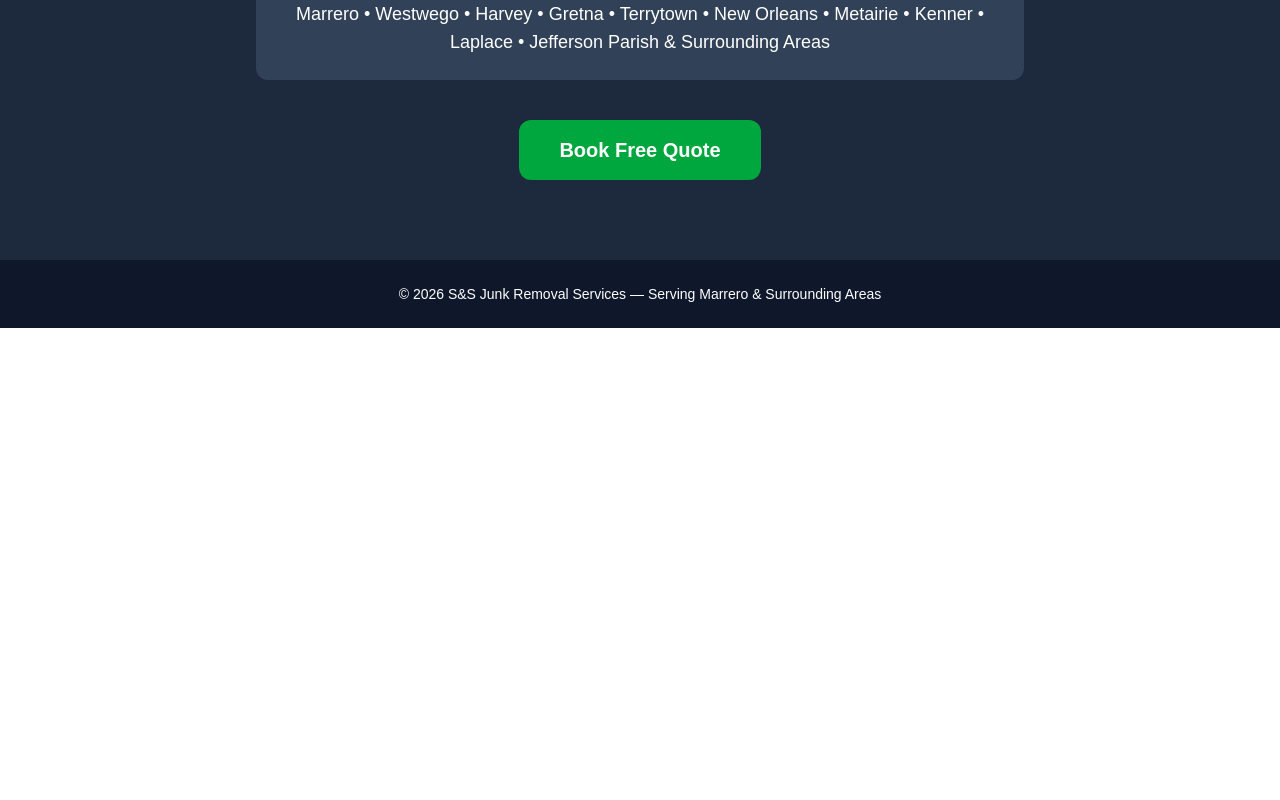
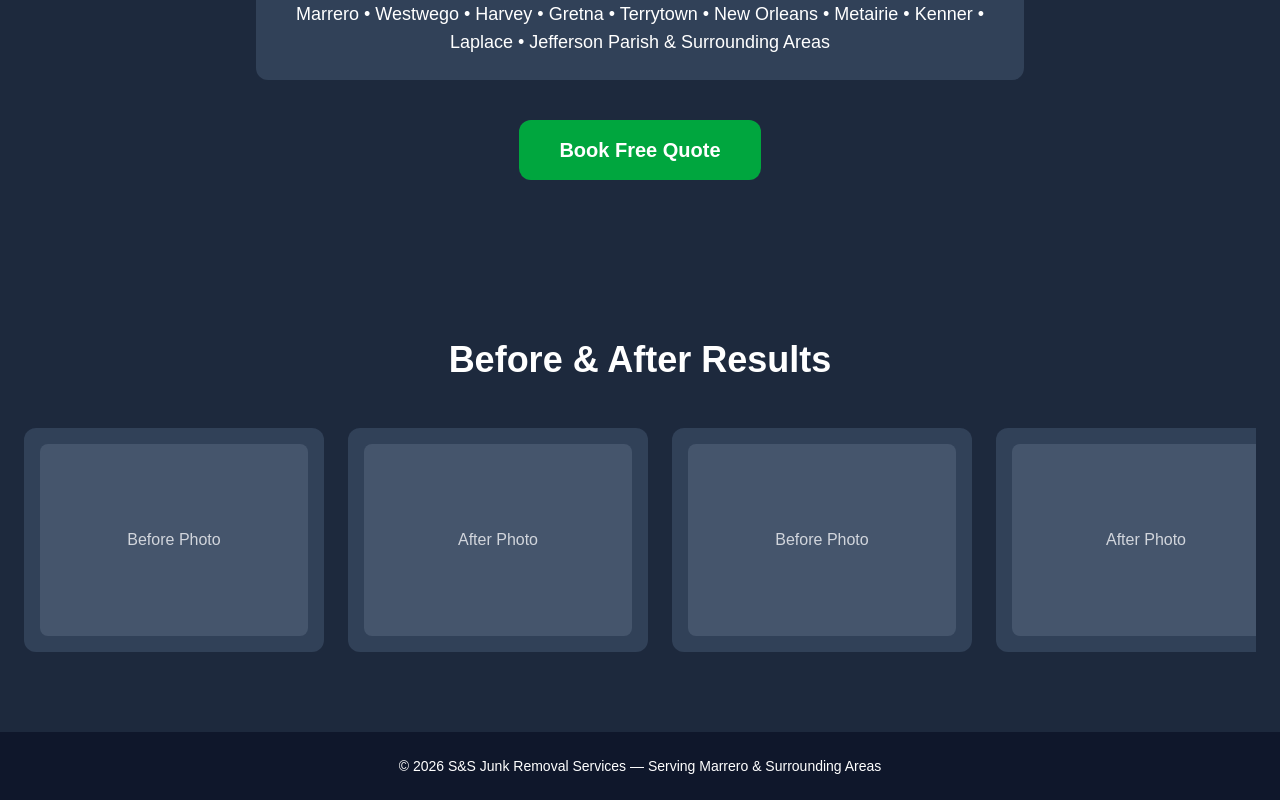
Before and after one commit to stevenbiggers1/ss-junk-removal, a Next.js app: page / in a window 1280 px wide. Shown: the part 1096-1896 px from the top of the page. Before the commit the page ends 1424 px from the top, so only its background shows below. Built offline with nearby package versions, Linux system fonts and the light colour scheme.

Commit message:
added before and after section

```diff
--- a/app/page.tsx
+++ b/app/page.tsx
@@ -1,3 +1,5 @@
+"use client";
+import { useRef, useEffect } from "react";
 export default function Home() {
   return (
     <main className="min-h-screen bg-slate-900 text-white">
@@ -88,6 +90,43 @@ export default function Home() {
 </div>
       </section>
 
+{/* BEFORE & AFTER SECTION */}
+<section className="py-20 px-6 bg-slate-800">
+  <h2 className="text-4xl font-bold text-center mb-12">
+    Before & After Results
+  </h2>
+
+  <div className="overflow-hidden relative">
+    <div className="flex gap-6 animate-scroll whitespace-nowrap">
+
+      <div className="min-w-[300px] bg-slate-700 p-4 rounded-xl">
+        <div className="h-48 bg-slate-600 rounded-lg flex items-center justify-center">
+          <span className="text-gray-300">Before Photo</span>
+        </div>
+      </div>
+
+      <div className="min-w-[300px] bg-slate-700 p-4 rounded-xl">
+        <div className="h-48 bg-slate-600 rounded-lg flex items-center justify-center">
+          <span className="text-gray-300">After Photo</span>
+        </div>
+      </div>
+
+      <div className="min-w-[300px] bg-slate-700 p-4 rounded-xl">
+        <div className="h-48 bg-slate-600 rounded-lg flex items-center justify-center">
+          <span className="text-gray-300">Before Photo</span>
+        </div>
+      </div>
+
+      <div className="min-w-[300px] bg-slate-700 p-4 rounded-xl">
+        <div className="h-48 bg-slate-600 rounded-lg flex items-center justify-center">
+          <span className="text-gray-300">After Photo</span>
+        </div>
+      </div>
+
+    </div>
+  </div>
+</section>
+
       {/* FOOTER */}
       <footer className="text-center py-6 bg-slate-900 text-sm">
         © {new Date().getFullYear()} S&S Junk Removal Services — Serving Marrero & Surrounding Areas
```
